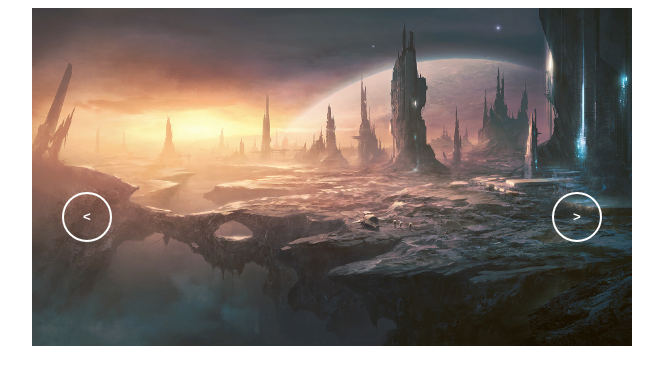
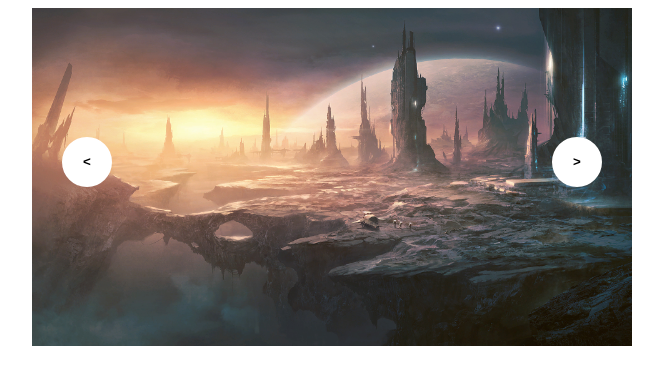
Before and after one commit to ksenia-nesytova/VanillaCarousel, a plain HTML site: page index.html in a window 1280 px wide. Shown: the whole page, without its empty margins (308-971 px from the left). Drawn offline with Linux system fonts and the light colour scheme.

Commit message:
centered buttons

```diff
--- a/style.css
+++ b/style.css
@@ -20,8 +20,7 @@ img {
 
 .carousel-button {
   cursor: pointer;
-    background: transparent;
-    color:white;
+    background: white;
     border: 2px white solid;
     border-radius: 100vh;
     font-weight: 900;
@@ -31,7 +30,7 @@ img {
 }
 
 .carousel-button:hover {
-  background: orange;
+  background: grey;
 }
 
 .carousel-actions {
@@ -40,4 +39,5 @@ img {
   width: 100%;
   top: 45%;
   justify-content: space-between;
+  transform: translateY(-50%);
 }
```
